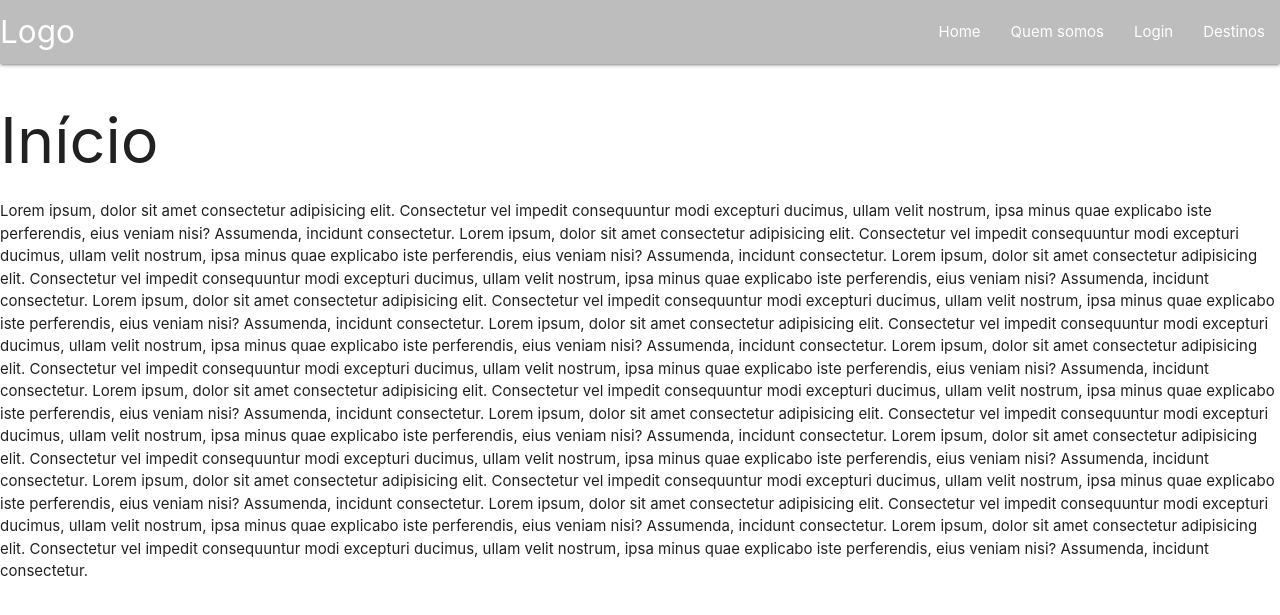
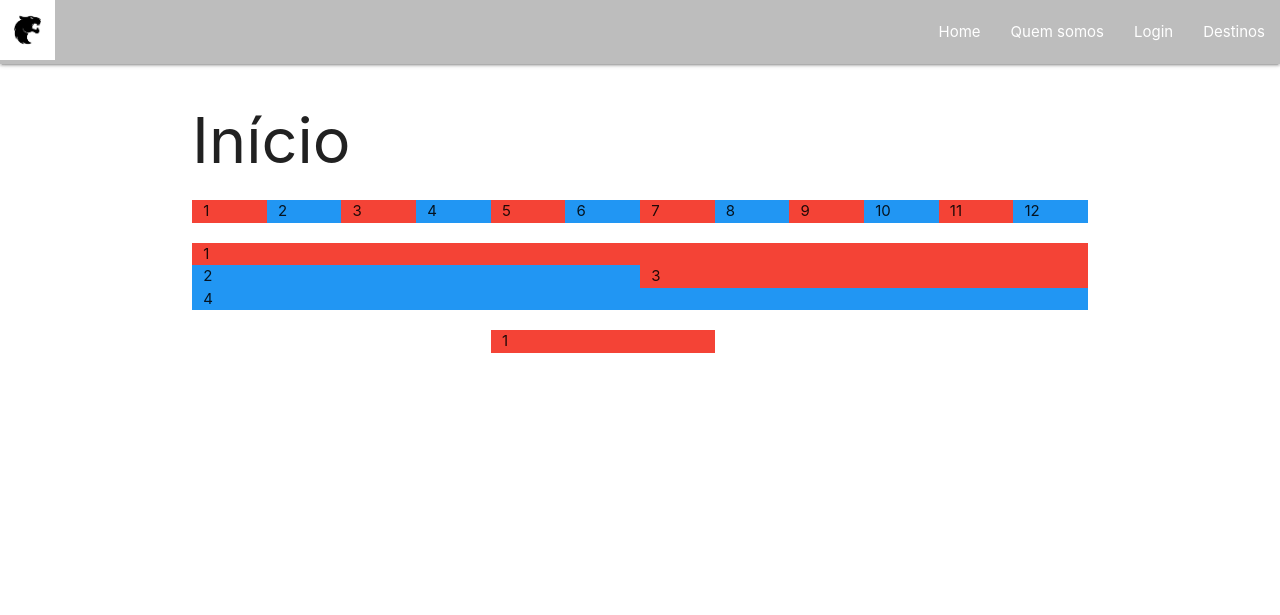
Before and after one commit to ChavesArt/topicos, a PHP site: page / in a window 1280 px wide. Shown: the top 615 px of the page. Run offline with PHP 8.4, Linux system fonts and the light colour scheme.

Commit message:
materialize

```diff
--- a/index.php
+++ b/index.php
@@ -3,25 +3,44 @@
 <head>
     <meta charset="UTF-8">
     <meta name="viewport" content="width=device-width, initial-scale=1.0">
-    <title>Document</title>
+    <title>TOPICOS</title>
     <?php include "links.php"; ?>
 </head>
 <body>
         <?php include "menu.php"; ?>
+        <div class="container">
         <h1>Início</h1>
+        <div class="row">
+      <div class="col s1 red">1</div>
+      <div class="col s1 blue">2</div>
+      <div class="col s1 red">3</div>
+      <div class="col s1 blue">4</div>
+      <div class="col s1 red">5</div>
+      <div class="col s1 blue">6</div>
+      <div class="col s1 red">7</div>
+      <div class="col s1 blue">8</div>
+      <div class="col s1 red">9</div>
+      <div class="col s1 blue">10</div>
+      <div class="col s1 red">11</div>
+      <div class="col s1 blue">12</div>
+      <!-- /row -->
+    </div>
 
-    Lorem ipsum, dolor sit amet consectetur adipisicing elit. Consectetur vel impedit consequuntur modi excepturi ducimus, ullam velit nostrum, ipsa minus quae explicabo iste perferendis, eius veniam nisi? Assumenda, incidunt consectetur.
-    Lorem ipsum, dolor sit amet consectetur adipisicing elit. Consectetur vel impedit consequuntur modi excepturi ducimus, ullam velit nostrum, ipsa minus quae explicabo iste perferendis, eius veniam nisi? Assumenda, incidunt consectetur.
-    Lorem ipsum, dolor sit amet consectetur adipisicing elit. Consectetur vel impedit consequuntur modi excepturi ducimus, ullam velit nostrum, ipsa minus quae explicabo iste perferendis, eius veniam nisi? Assumenda, incidunt consectetur.
-    Lorem ipsum, dolor sit amet consectetur adipisicing elit. Consectetur vel impedit consequuntur modi excepturi ducimus, ullam velit nostrum, ipsa minus quae explicabo iste perferendis, eius veniam nisi? Assumenda, incidunt consectetur.
-    Lorem ipsum, dolor sit amet consectetur adipisicing elit. Consectetur vel impedit consequuntur modi excepturi ducimus, ullam velit nostrum, ipsa minus quae explicabo iste perferendis, eius veniam nisi? Assumenda, incidunt consectetur.
-    Lorem ipsum, dolor sit amet consectetur adipisicing elit. Consectetur vel impedit consequuntur modi excepturi ducimus, ullam velit nostrum, ipsa minus quae explicabo iste perferendis, eius veniam nisi? Assumenda, incidunt consectetur.
-    Lorem ipsum, dolor sit amet consectetur adipisicing elit. Consectetur vel impedit consequuntur modi excepturi ducimus, ullam velit nostrum, ipsa minus quae explicabo iste perferendis, eius veniam nisi? Assumenda, incidunt consectetur.
-    Lorem ipsum, dolor sit amet consectetur adipisicing elit. Consectetur vel impedit consequuntur modi excepturi ducimus, ullam velit nostrum, ipsa minus quae explicabo iste perferendis, eius veniam nisi? Assumenda, incidunt consectetur.
-    Lorem ipsum, dolor sit amet consectetur adipisicing elit. Consectetur vel impedit consequuntur modi excepturi ducimus, ullam velit nostrum, ipsa minus quae explicabo iste perferendis, eius veniam nisi? Assumenda, incidunt consectetur.
-    Lorem ipsum, dolor sit amet consectetur adipisicing elit. Consectetur vel impedit consequuntur modi excepturi ducimus, ullam velit nostrum, ipsa minus quae explicabo iste perferendis, eius veniam nisi? Assumenda, incidunt consectetur.
-    Lorem ipsum, dolor sit amet consectetur adipisicing elit. Consectetur vel impedit consequuntur modi excepturi ducimus, ullam velit nostrum, ipsa minus quae explicabo iste perferendis, eius veniam nisi? Assumenda, incidunt consectetur.
-    Lorem ipsum, dolor sit amet consectetur adipisicing elit. Consectetur vel impedit consequuntur modi excepturi ducimus, ullam velit nostrum, ipsa minus quae explicabo iste perferendis, eius veniam nisi? Assumenda, incidunt consectetur.
+    <div class="row">
+      <div class="col s12 red">1</div>
+      <div class="col s6 blue">2</div>
+      <div class="col s6 red">3</div>
+      <div class="col s12 blue">4</div>
 
+      <!-- /row -->
+    </div>
+    <div class="row">
+      <div class="col s3 red offset-s4">1</div>
+
+
+      <!-- /row -->
+    </div>
+    <!-- container -->
+    </div>
 </body>
 </html>
--- a/menu.php
+++ b/menu.php
@@ -2,7 +2,10 @@
 
         <nav class="grey lighten-1">
             <div class="nav-wrapper">
-                <a href="index.php" class="brand-logo">Logo</a>
+                <a href="index.php" class="brand-logo">
+                        <img src="furia.jpg" alt="logo" width="55px" height="60px">
+                </a>
+
                 <ul id="nav-mobile" class="right hide-on-med-and-down">
                     <li><a class = "active" href="index.php">Home</a></li>
                     <li><a href="quem.php">Quem somos</a></li>
```
Also changed, not shown: furia.jpg (added).
